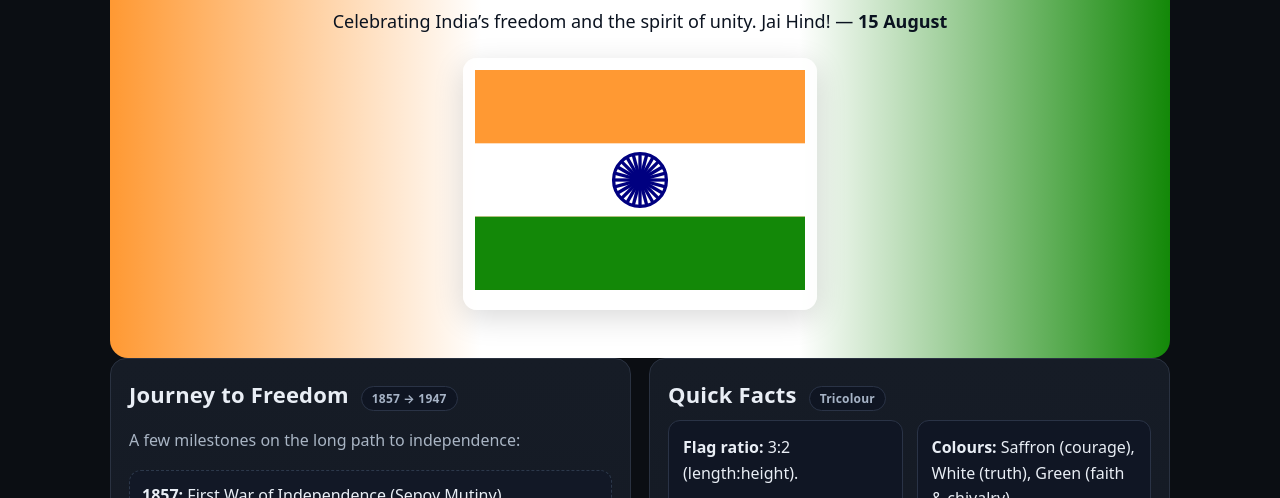
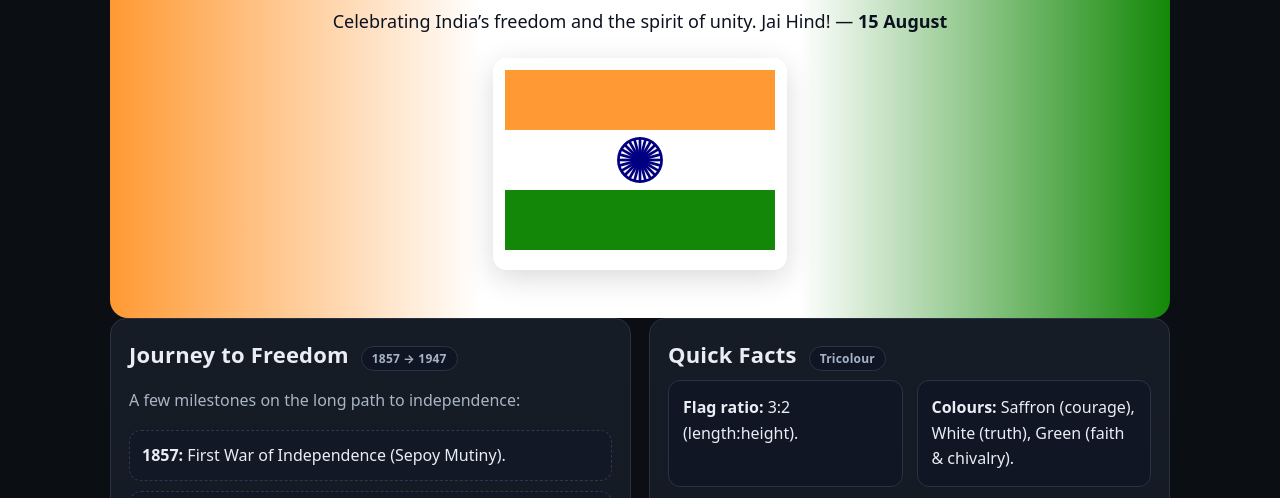
Before and after one commit to Tarunmeher/GenzMap, a plain HTML site: page index.html in a window 1280 px wide. Shown: the part 281-779 px from the top of the page. Drawn offline with Linux system fonts and the light colour scheme.

Commit message:
Update index.html

```diff
--- a/index.html
+++ b/index.html
@@ -161,7 +161,7 @@
       <div class="subtitle">Celebrating India’s freedom and the spirit of unity. Jai Hind! — <strong>15 August</strong></div>
       <div class="flag-wrap">
         <!-- Flag SVG -->
-        <svg width="330" height="220" viewBox="0 0 3 2">
+        <svg width="270" height="180" viewBox="0 0 3 2">
           <rect width="3" height="2" fill="#FF9933"/>
           <rect y="0.6666" width="3" height="0.6666" fill="#fff"/>
           <rect y="1.3333" width="3" height="0.6666" fill="#138808"/>
```
